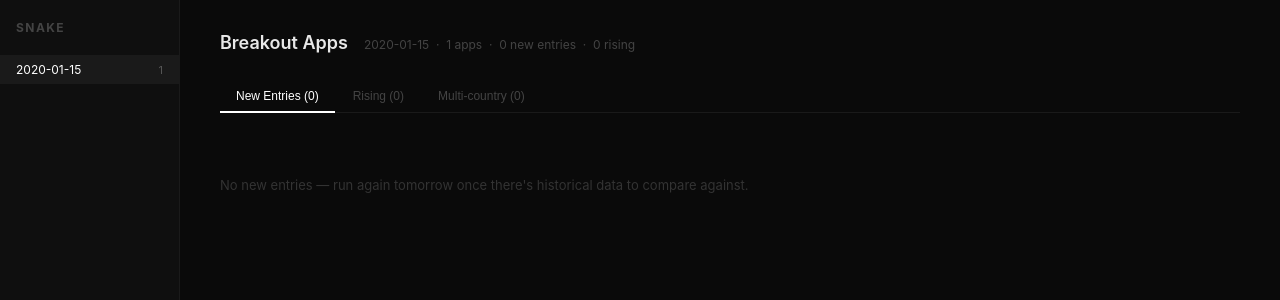
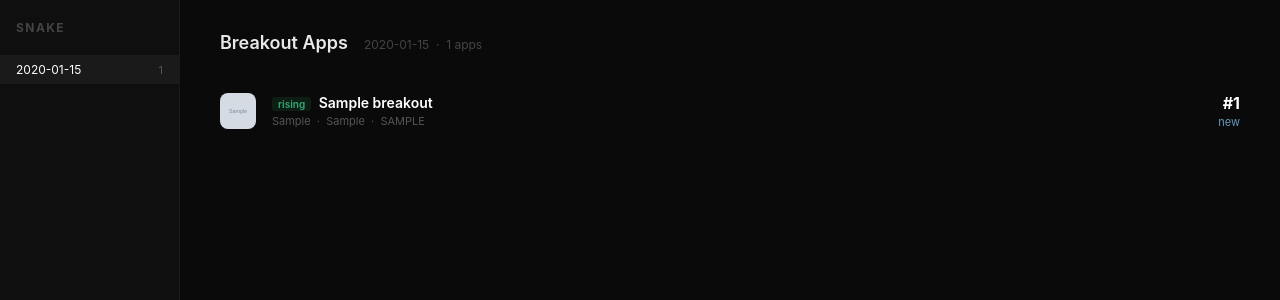
Before and after one commit to joaooalvim/project-snake, a FastAPI app: page / in a window 1280 px wide. Shown: the top 300 px of the page. Run offline with FastAPI, Linux system fonts and the light colour scheme; tables that the repository leaves empty hold one stand-in row (values such as "Sample post"); grey boxes marked "Sample" are stand-in pictures.

Commit message:
Add all 22 App Store categories (was 7)
Adds Business, Education, Food & Drink, Health & Fitness, Lifestyle,
Medical, Music, Navigation, News, Reference, Shopping, Sports, Travel,
Utilities, Weather to chart monitoring.

Co-Authored-By: Claude Sonnet 4.6 <noreply@anthropic.com>

```diff
--- a/dashboard/app.py
+++ b/dashboard/app.py
@@ -20,11 +20,26 @@ COUNTRY_FLAG = {
 CHART_LABEL = {
     "free":               "Overall",
     "free_games":         "Games",
-    "free_social":        "Social",
+    "free_business":      "Business",
+    "free_education":     "Education",
     "free_entertainment": "Entertainment",
+    "free_finance":       "Finance",
+    "free_food":          "Food & Drink",
+    "free_health":        "Health & Fitness",
+    "free_lifestyle":     "Lifestyle",
+    "free_medical":       "Medical",
+    "free_music":         "Music",
+    "free_navigation":    "Navigation",
+    "free_news":          "News",
     "free_photo":         "Photo & Video",
     "free_productivity":  "Productivity",
-    "free_finance":       "Finance",
+    "free_reference":     "Reference",
+    "free_shopping":      "Shopping",
+    "free_social":        "Social",
+    "free_sports":        "Sports",
+    "free_travel":        "Travel",
+    "free_utilities":     "Utilities",
+    "free_weather":       "Weather",
 }
 
 templates.env.globals["COUNTRY_FLAG"] = COUNTRY_FLAG
--- a/dashboard/templates/breakouts.html
+++ b/dashboard/templates/breakouts.html
@@ -9,7 +9,6 @@
   body { font-family: -apple-system, BlinkMacSystemFont, sans-serif;
          background: #0a0a0a; color: #e8e8e8; display: flex; min-height: 100vh; font-size: 14px; }
 
-  /* Sidebar */
   .sidebar { width: 180px; flex-shrink: 0; background: #0f0f0f;
              border-right: 1px solid #1a1a1a; padding: 20px 0; overflow-y: auto; }
   .sidebar .logo { font-size: 12px; font-weight: 700; text-transform: uppercase;
@@ -22,22 +21,11 @@
   .sidebar .count { font-size: 11px; color: #333; }
   .sidebar a.active .count { color: #555; }
 
-  /* Main */
   .main { flex: 1; padding: 32px 40px; overflow-y: auto; }
   .header { display: flex; align-items: baseline; gap: 16px; margin-bottom: 28px; }
   .header h1 { font-size: 18px; font-weight: 600; }
   .header .meta { font-size: 12px; color: #444; }
 
-  /* Tabs */
-  .tabs { display: flex; gap: 2px; margin-bottom: 24px;
-          border-bottom: 1px solid #1a1a1a; }
-  .tab { padding: 8px 16px; font-size: 12px; font-weight: 500; color: #444;
-         cursor: pointer; border-bottom: 2px solid transparent; margin-bottom: -1px;
-         background: none; border-top: none; border-left: none; border-right: none; }
-  .tab.active { color: #fff; border-bottom-color: #fff; }
-  .tab:hover { color: #aaa; }
-
-  /* App list */
   .app-list { display: grid; gap: 1px; }
   .app-row { display: grid; grid-template-columns: 40px 1fr auto;
              align-items: center; gap: 12px; padding: 12px 0;
@@ -49,30 +37,21 @@
                            background: #1a1a1a; flex-shrink: 0; }
   .app-info { min-width: 0; }
   .app-name { font-weight: 600; color: #fff; text-decoration: none;
-              white-space: nowrap; overflow: hidden; text-overflow: ellipsis;
-              display: block; }
+              white-space: nowrap; overflow: hidden; text-overflow: ellipsis; display: block; }
   .app-name:hover { text-decoration: underline; }
   .app-meta { font-size: 11px; color: #555; margin-top: 3px; }
-  .app-meta .dev { color: #666; }
   .app-right { text-align: right; flex-shrink: 0; }
   .rank { font-size: 16px; font-weight: 700; color: #fff; }
-  .rank-prev { font-size: 11px; color: #333; margin-top: 2px; }
-  .rank-prev.up { color: #3a7; }
+  .rank-sub { font-size: 11px; margin-top: 2px; }
+  .rank-sub.up { color: #3a7; }
+  .rank-sub.new { color: #69b; }
 
-  /* Badges */
   .badge { display: inline-block; padding: 1px 6px; border-radius: 3px;
-           font-size: 10px; font-weight: 600; margin-right: 4px; }
-  .badge-new { background: #1a2e1a; color: #4a9; }
-  .badge-multi { background: #1e1e2e; color: #69b; }
+           font-size: 10px; font-weight: 600; margin-right: 4px; vertical-align: middle; }
+  .badge-new { background: #0e1e2e; color: #69b; }
+  .badge-rising { background: #0e1e14; color: #3a7; }
 
   .empty { color: #333; font-size: 13px; padding: 40px 0; }
-
-  /* Filter bar */
-  .filters { display: flex; gap: 8px; flex-wrap: wrap; margin-bottom: 20px; }
-  .filter-btn { padding: 4px 12px; border-radius: 20px; font-size: 11px;
-                border: 1px solid #222; background: none; color: #555;
-                cursor: pointer; transition: all .15s; }
-  .filter-btn.active, .filter-btn:hover { border-color: #444; color: #ccc; background: #1a1a1a; }
 </style>
 </head>
 <body>
@@ -93,27 +72,14 @@
 </nav>
 
 <main class="main">
-  {% set new_entries = breakouts | selectattr("breakout_type", "equalto", "new_entry") | list %}
-  {% set rising = breakouts | selectattr("breakout_type", "equalto", "rising") | list %}
-  {% set multi = breakouts | selectattr("country_count", "gt", 1) | list %}
-
   <div class="header">
     <h1>Breakout Apps</h1>
-    <span class="meta">{{ selected_date }} &nbsp;·&nbsp; {{ breakouts|length }} apps &nbsp;·&nbsp;
-      {{ new_entries|length }} new entries &nbsp;·&nbsp; {{ rising|length }} rising
-    </span>
+    <span class="meta">{{ selected_date }} &nbsp;·&nbsp; {{ breakouts|length }} apps</span>
   </div>
 
   {% if breakouts %}
-
-  <div class="tabs">
-    <button class="tab active" onclick="showTab('new', this)">New Entries ({{ new_entries|length }})</button>
-    <button class="tab" onclick="showTab('rising', this)">Rising ({{ rising|length }})</button>
-    <button class="tab" onclick="showTab('multi', this)">Multi-country ({{ multi|length }})</button>
-  </div>
-
-  <div id="tab-new" class="app-list">
-    {% for app in new_entries %}
+  <div class="app-list">
+    {% for app in breakouts %}
     <div class="app-row">
       {% if app.icon_url %}
       <img class="app-icon" src="{{ app.icon_url }}" loading="lazy" alt="">
@@ -121,40 +87,16 @@
       <div class="app-icon-placeholder"></div>
       {% endif %}
       <div class="app-info">
-        <a class="app-name" href="{{ app.appstore_url }}" target="_blank">{{ app.app_name }}</a>
+        <a class="app-name" href="{{ app.appstore_url }}" target="_blank">
+          {% if app.breakout_type == "new_entry" %}
+          <span class="badge badge-new">new entry</span>
+          {% else %}
+          <span class="badge badge-rising">rising</span>
+          {% endif %}
+          {{ app.app_name }}
+        </a>
         <div class="app-meta">
-          <span class="dev">{{ app.developer or '' }}</span>
-          &nbsp;·&nbsp; {{ CHART_LABEL.get(app.chart_type, app.chart_type) }}
-          &nbsp;·&nbsp;
-          {% for c in app.countries %}{{ COUNTRY_FLAG.get(c, c.upper()) }} {% endfor %}
-          {% if app.country_count > 1 %}
-          <span class="badge badge-multi">{{ app.country_count }} countries</span>
-          {% endif %}
-        </div>
-      </div>
-      <div class="app-right">
-        <div class="rank">#{{ app.rank_today }}</div>
-        <div class="rank-prev">new entry</div>
-      </div>
-    </div>
-    {% endfor %}
-    {% if not new_entries %}
-    <p class="empty">No new entries — run again tomorrow once there's historical data to compare against.</p>
-    {% endif %}
-  </div>
-
-  <div id="tab-rising" class="app-list" style="display:none">
-    {% for app in rising %}
-    <div class="app-row">
-      {% if app.icon_url %}
-      <img class="app-icon" src="{{ app.icon_url }}" loading="lazy" alt="">
-      {% else %}
-      <div class="app-icon-placeholder"></div>
-      {% endif %}
-      <div class="app-info">
-        <a class="app-name" href="{{ app.appstore_url }}" target="_blank">{{ app.app_name }}</a>
-        <div class="app-meta">
-          <span class="dev">{{ app.developer or '' }}</span>
+          {{ app.developer or '' }}
           &nbsp;·&nbsp; {{ CHART_LABEL.get(app.chart_type, app.chart_type) }}
           &nbsp;·&nbsp;
           {% for c in app.countries %}{{ COUNTRY_FLAG.get(c, c.upper()) }} {% endfor %}
@@ -162,56 +104,19 @@
       </div>
       <div class="app-right">
         <div class="rank">#{{ app.rank_today }}</div>
-        {% if app.rank_prev %}
-        <div class="rank-prev up">▲ {{ app.rank_prev - app.rank_today }} from #{{ app.rank_prev }}</div>
+        {% if app.breakout_type == "rising" and app.rank_prev %}
+        <div class="rank-sub up">▲ {{ app.rank_prev - app.rank_today }} from #{{ app.rank_prev }}</div>
+        {% else %}
+        <div class="rank-sub new">new</div>
         {% endif %}
       </div>
     </div>
     {% endfor %}
-    {% if not rising %}
-    <p class="empty">No rising apps today.</p>
-    {% endif %}
   </div>
-
-  <div id="tab-multi" class="app-list" style="display:none">
-    {% for app in multi %}
-    <div class="app-row">
-      {% if app.icon_url %}
-      <img class="app-icon" src="{{ app.icon_url }}" loading="lazy" alt="">
-      {% else %}
-      <div class="app-icon-placeholder"></div>
-      {% endif %}
-      <div class="app-info">
-        <a class="app-name" href="{{ app.appstore_url }}" target="_blank">{{ app.app_name }}</a>
-        <div class="app-meta">
-          <span class="dev">{{ app.developer or '' }}</span>
-          &nbsp;·&nbsp;
-          {% for c in app.countries %}{{ COUNTRY_FLAG.get(c, c.upper()) }} {% endfor %}
-          <span class="badge badge-multi">{{ app.country_count }} countries</span>
-        </div>
-      </div>
-      <div class="app-right">
-        <div class="rank">#{{ app.rank_today }}</div>
-      </div>
-    </div>
-    {% endfor %}
-    {% if not multi %}
-    <p class="empty">No multi-country breakouts today.</p>
-    {% endif %}
-  </div>
-
   {% else %}
   <p class="empty">No breakout data for {{ selected_date }}. Run <code>python pipeline.py</code>.</p>
   {% endif %}
 </main>
 
-<script>
-function showTab(name, btn) {
-  document.querySelectorAll('.tab').forEach(t => t.classList.remove('active'));
-  document.querySelectorAll('.app-list').forEach(el => el.style.display = 'none');
-  btn.classList.add('active');
-  document.getElementById('tab-' + name).style.display = 'grid';
-}
-</script>
 </body>
 </html>
```
Also changed, not shown: config.py (+17 -2 lines), digest.py (+18 -3 lines).
